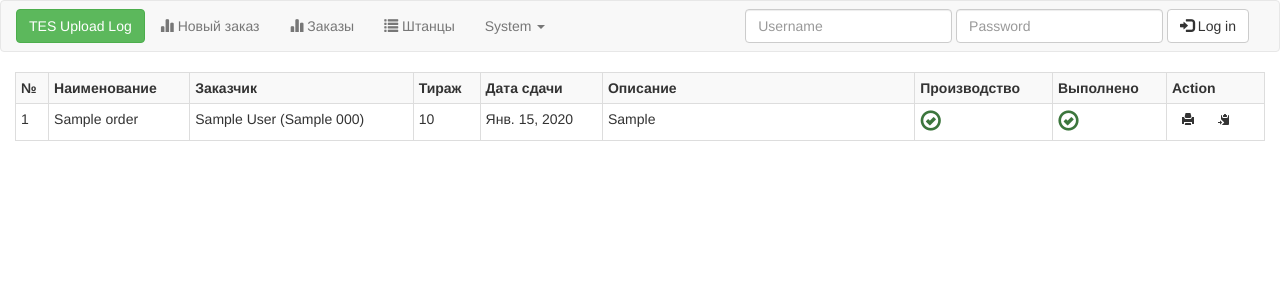
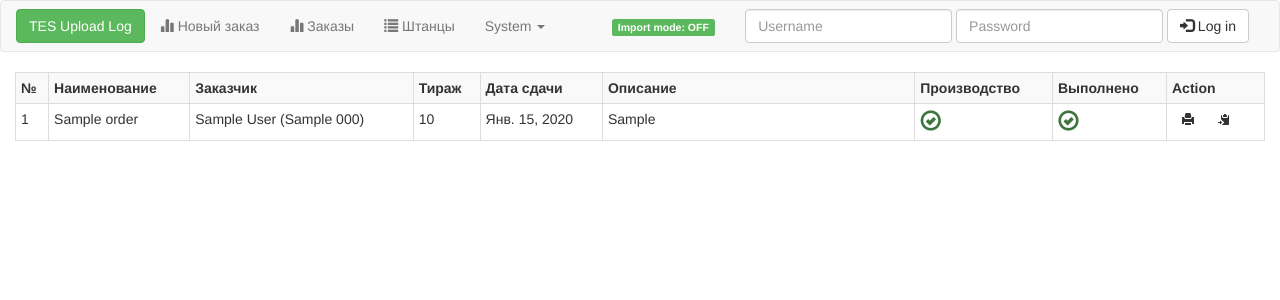
Before and after one commit to swasher/pdfupload, a Django app: page /orders/ in a window 1280 px wide. Shown: the top 300 px of the page. Run offline with Django 3.2, Linux system fonts and the light colour scheme; tables that the repository leaves empty hold one stand-in row (values such as "Sample post"); parts of the project's set-up code (start-up, migrations or seed data) failed here and were passed over; some libraries are stand-ins or nearby versions.

Commit message:
feature: now import mode  [readonly] show without authentication

```diff
--- a/templates/base.html
+++ b/templates/base.html
@@ -165,6 +165,13 @@
                         <i class="icon-user icon-white"></i> Log in
                     </button>
                 </form>
+                    <div class="navbar-text pull-right">
+                        {% if import_mode %}
+                            <span class="label label-danger">Import mode: ON</span>
+                        {% else %}
+                            <span class="label label-success">Import mode: OFF</span>
+                        {% endif %}
+                    </div>
             {% endif %}
 
             {% comment %}
```
Also changed, not shown: shelve.db.
